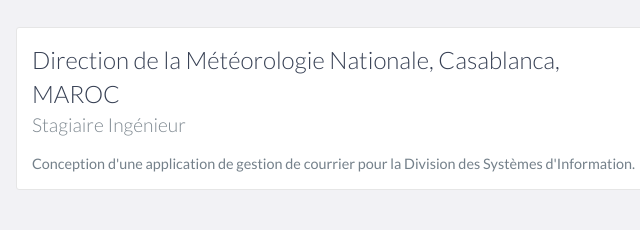
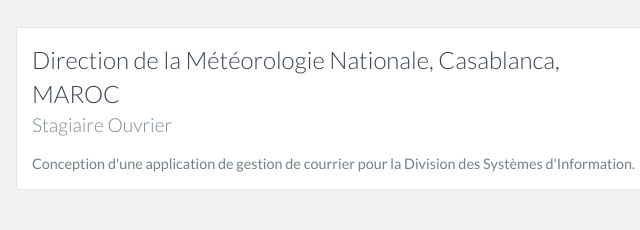
Before and after one commit to lukaasblu/my-portfolio, a website: page index.html in a window 1280 px wide. Shown: the part 1905-2135 px from the top of the page, 474-1114 px from the left. Drawn offline with nearby package versions, Linux system fonts and the light colour scheme.

Commit message:
Edit experience

```diff
--- a/index.html
+++ b/index.html
@@ -137,7 +137,7 @@
 
         <div data-date="Août 2014 – Septembre 2014">
           <h3>Direction de la Météorologie Nationale, Casablanca, MAROC</h3>
-          <h4>Stagiaire Ingénieur</h4>
+          <h4>Stagiaire Ouvrier</h4>
           <p>
             Conception d'une application de gestion de courrier pour la Division
             des Systèmes d'Information.
```
